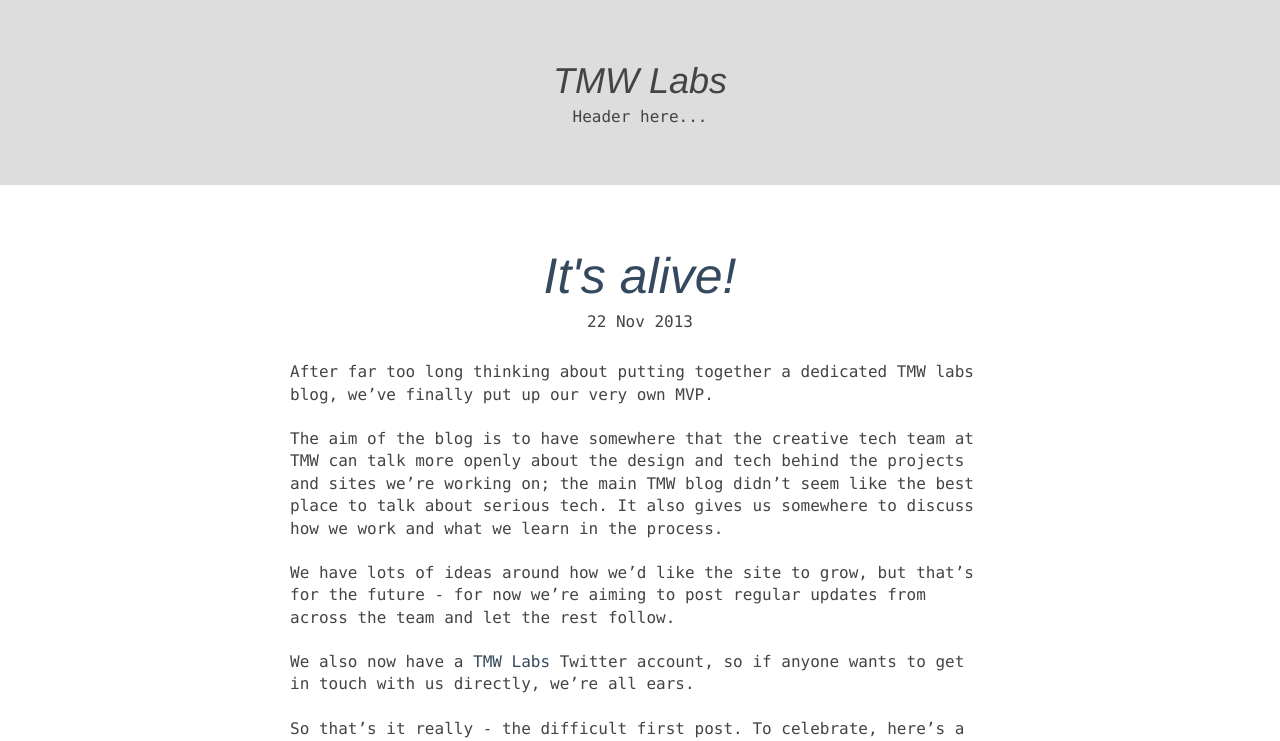
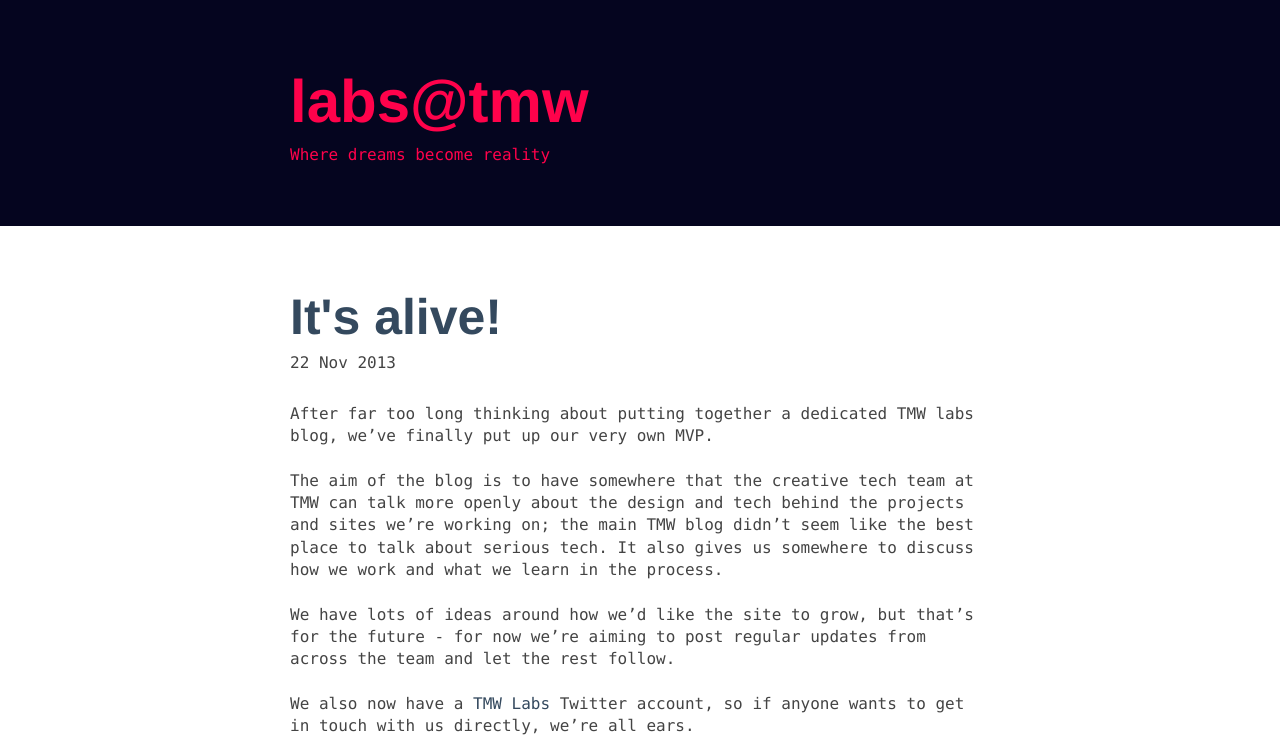
Before and after one commit to tmwagency/labs-blog, a Jekyll site: the page built from index.html, in a window 1280 px wide. Shown: the top 741 px of the page. Built offline with Jekyll 4.4.1, drawn with Linux system fonts in a browser that asks for light colours; Markdown is read by kramdown in place of the engine named in the settings; a script that is not in the unit is left out; the list of posts is cut into pages by our own code.

Commit message:
Updated some of the colours and the blog title

```diff
--- a/_includes/masthead.html
+++ b/_includes/masthead.html
@@ -1,4 +1,6 @@
-<header class="masthead text-centre">
-	<h1>TMW Labs</h1>
-	<p>Header here...</p>
+<header class="masthead">
+	<div class="container">
+		<h1>labs@tmw</h1>
+		<p>Where dreams become reality</p>
+	</div>
 </header>
--- a/css/kickoff.css
+++ b/css/kickoff.css
@@ -452,17 +452,16 @@
 h1, h2, h3, h4, h5, h6 {
   margin: 0;
   font-family: "freight-sans-pro", "Helvetica Neue", Helvetica, Arial, sans-serif;
-  font-weight: 500;
+  font-weight: 600;
   text-rendering: optimizelegibility;
-  font-style: italic;
 }
 h1 small, h2 small, h3 small, h4 small, h5 small, h6 small {
   font-weight: normal;
 }
 
 h1, .h1, .alpha {
-  font-size: 36px;
-  font-size: 2.25rem;
+  font-size: 60px;
+  font-size: 3.75rem;
   margin-top: 0;
   margin-bottom: 44px;
 }
@@ -1937,7 +1936,7 @@
 /* ==========================================================================
    Global app/site styles
    ========================================================================== */
-[role=main] {
+.container {
   margin: 0 auto;
   max-width: 700px;
   width: 90%;
@@ -1962,11 +1961,13 @@
    Credit: http://dev.mattnt.com/retina-results.html
    ========================================================================== */
 .masthead {
-  background-color: #ddd;
-  padding: 56px 0;
+  background-color: #05051f;
+  color: #ff024b;
+  padding: 60px 0 60px;
   margin-bottom: 56px;
 }
-.masthead h1, .masthead p {
+.masthead h1,
+.masthead p {
   margin: 0;
 }
 
@@ -1977,7 +1978,6 @@
 .entry--title {
   font-size: 50px;
   font-size: 3.125rem;
-  text-align: center;
   margin-bottom: 0;
 }
 
--- a/index.html
+++ b/index.html
@@ -2,11 +2,11 @@
 layout: default
 title: TMW Labs Blog
 ---
-<div class="entries">
+<div class="entries container">
 {% for post in paginator.posts %}
 	<article class="entry">
 		<h1 class="entry--title"><a href="{{ post.url }}" title="Read {{ post.title }}">{{ post.title }}</a></h1>
-		<time class="entry--date text-centre">{{ post.date | date_to_string }}</time>
+		<time class="entry--date">{{ post.date | date_to_string }}</time>
 
 		{% if post.image %}
 			<figure>
--- a/scss/_app.scss
+++ b/scss/_app.scss
@@ -1,13 +1,13 @@
 /* ==========================================================================
    Global app/site styles
    ========================================================================== */
-[role=main] {
+
+
+.container {
 	margin: 0 auto;
 	max-width: 700px;
 	width: 90%;
 }
-
-
 
 /*
    Masthead
--- a/scss/_typography.scss
+++ b/scss/_typography.scss
@@ -75,8 +75,6 @@
 	font-family: $headings-font-family;
 	font-weight: $headings-font-weight;
 	text-rendering: optimizelegibility; // Fix the character spacing for headings
-
-	font-style: italic;
 
 	& small {
 		font-weight: normal;
--- a/scss/_variables.scss
+++ b/scss/_variables.scss
@@ -30,7 +30,7 @@
 // Base sizes
 // Set this in pixels, the font-size mixin will convert to REMS
 $base-font-size                : 16;
-$h1-size                       : 36 !default; // .alpha
+$h1-size                       : 60 !default; // .alpha
 $h2-size                       : 30 !default; // .beta
 $h3-size                       : 24 !default; // .gamma
 $h4-size                       : 20 !default; // .delta
@@ -52,7 +52,7 @@
 $alt-font-family              : $serif-font-family;
 
 $headings-font-family         : $sans-font-family; // empty to use Kickoff default $base-font-family
-$headings-font-weight         : 500;    // instead of browser default, bold
+$headings-font-weight         : 600;    // instead of browser default, bold
 
 
 /*
--- a/scss/partials/_entry.scss
+++ b/scss/partials/_entry.scss
@@ -1,6 +1,5 @@
 .entry--title {
 	@include font-size(50);
-	text-align: center;
 	margin-bottom: 0;
 }
 
```
Also changed, not shown: css/kickoff-old-ie.css (+9 -9 lines), scss/partials/_masthead.scss (+9 -3 lines).
